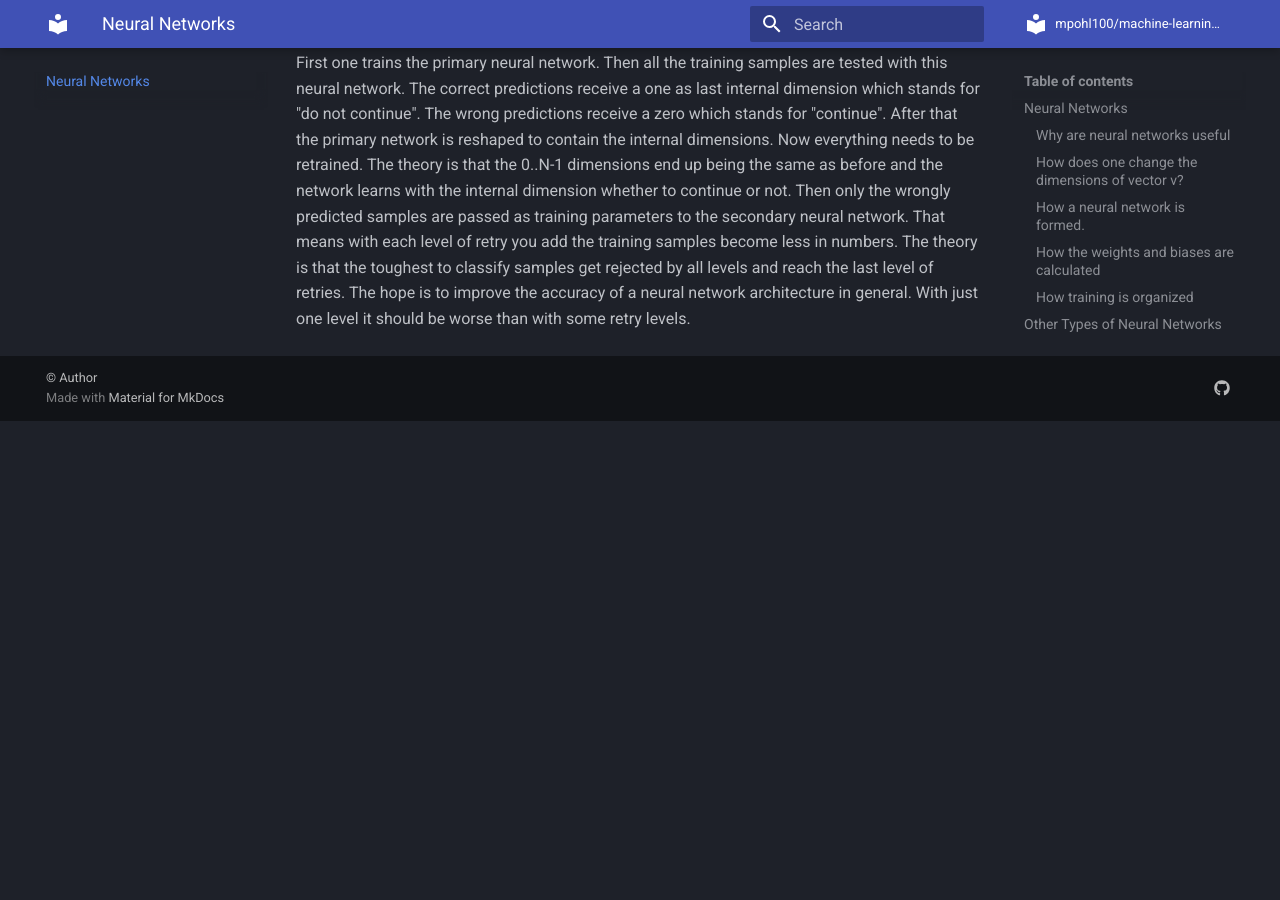
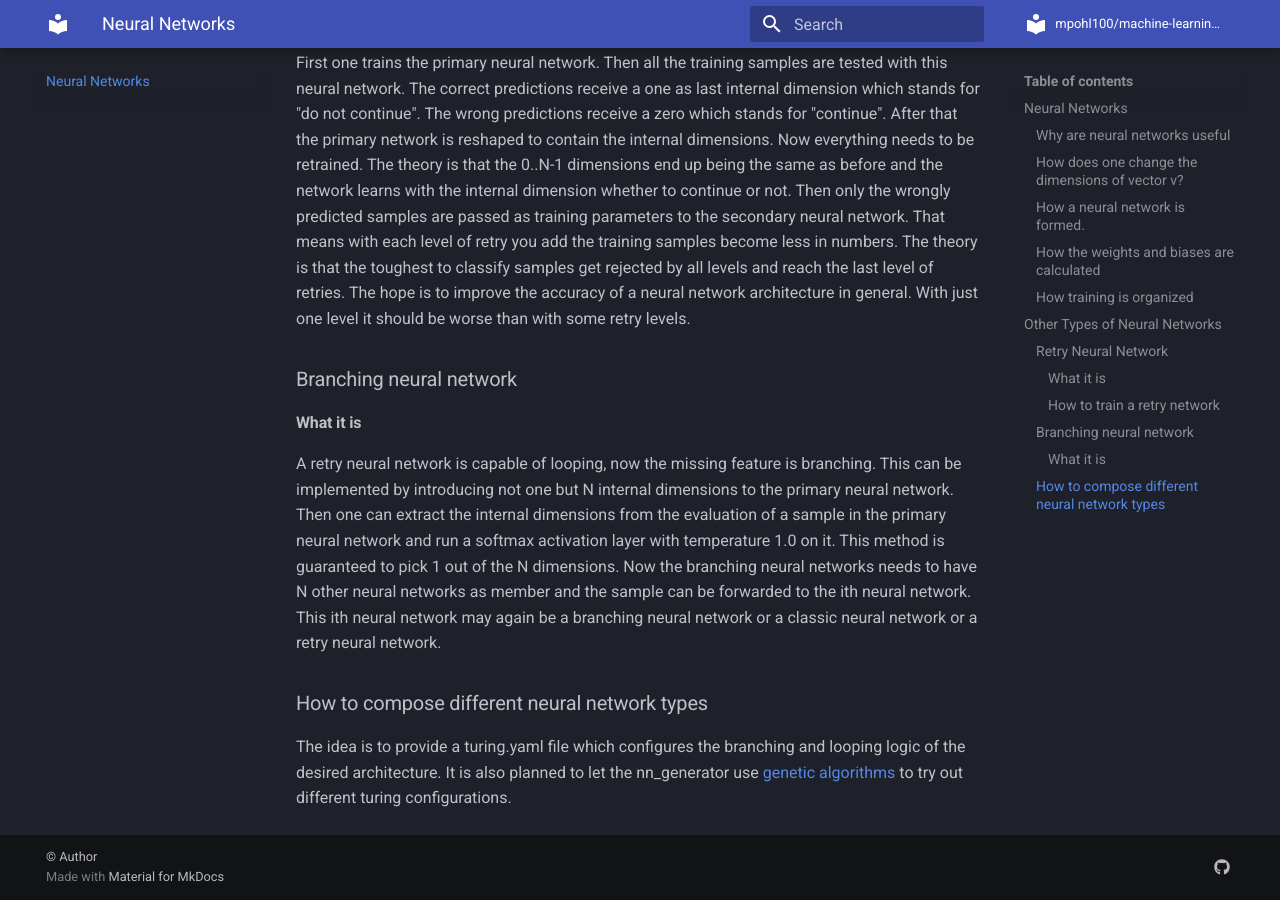
Before and after one commit to mpohl100/machine-learning-docs, an MkDocs documentation site: the page built from docs/neural_networks.md, in a window 1280 px wide and 900 px high, scrolled down 2032 px. Built offline with MkDocs 1.6.1 and Material for MkDocs 9.7.7, drawn with Linux system fonts in a browser that asks for light colours; comment, search, counter and statistics services are not loaded; before the commit the page ends 2453 px from its top, so only the background shows below that.

Commit message:
added documentation for branching neural network

```diff
--- a/docs/neural_networks.md
+++ b/docs/neural_networks.md
@@ -46,3 +46,14 @@
 That means with each level of retry you add the training samples become less in numbers.
 The theory is that the toughest to classify samples get rejected by all levels and reach the last level of retries.
 The hope is to improve the accuracy of a neural network architecture in general. With just one level it should be worse than with some retry levels.
+
+### Branching neural network
+
+#### What it is
+A retry neural network is capable of looping, now the missing feature is branching.
+This can be implemented by introducing not one but N internal dimensions to the primary neural network.
+Then one can extract the internal dimensions from the evaluation of a sample in the primary neural network and run a softmax activation layer with temperature 1.0 on it. This method is guaranteed to pick 1 out of the N dimensions.
+Now the branching neural networks needs to have N other neural networks as member and the sample can be forwarded to the ith neural network. This ith neural network may again be a branching neural network or a classic neural network or a retry neural network.
+
+### How to compose different neural network types
+The idea is to provide a turing.yaml file which configures the branching and looping logic of the desired architecture. It is also planned to let the nn_generator use [genetic algorithms](genetic_algorithms.md) to try out different turing configurations.
```
